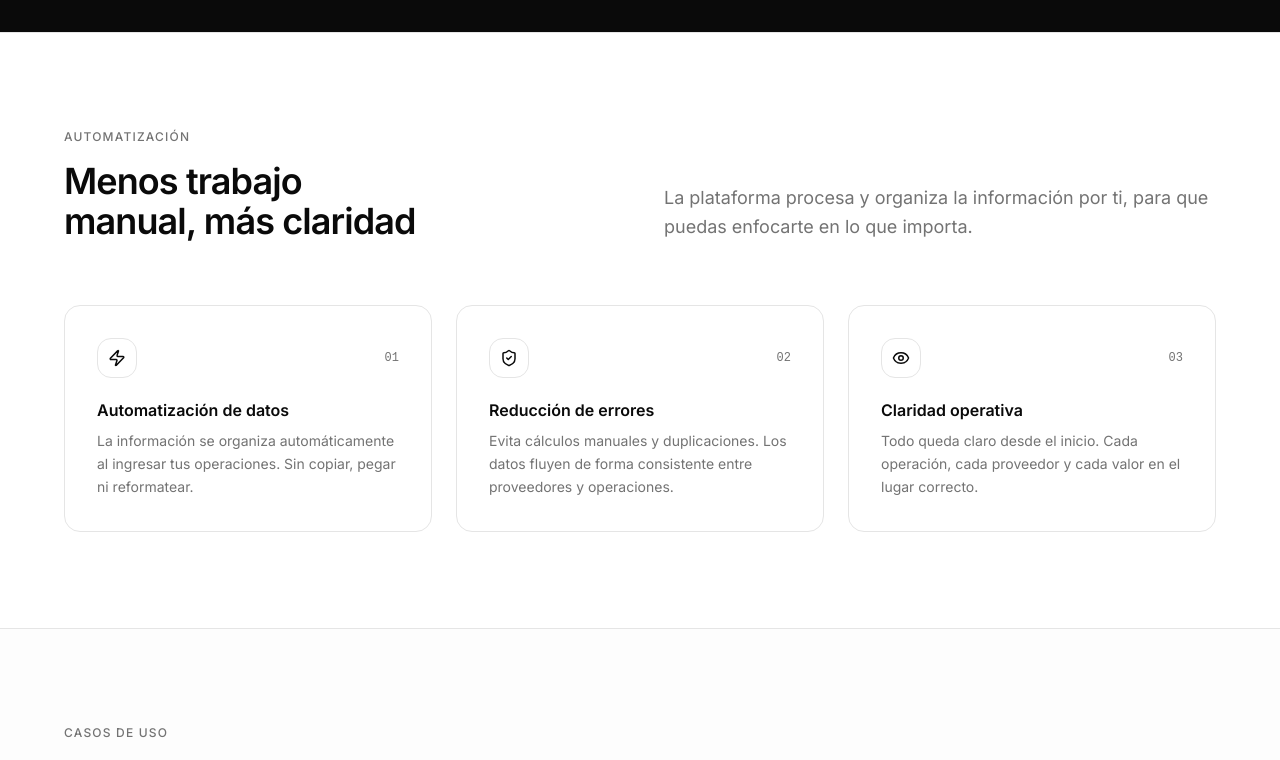
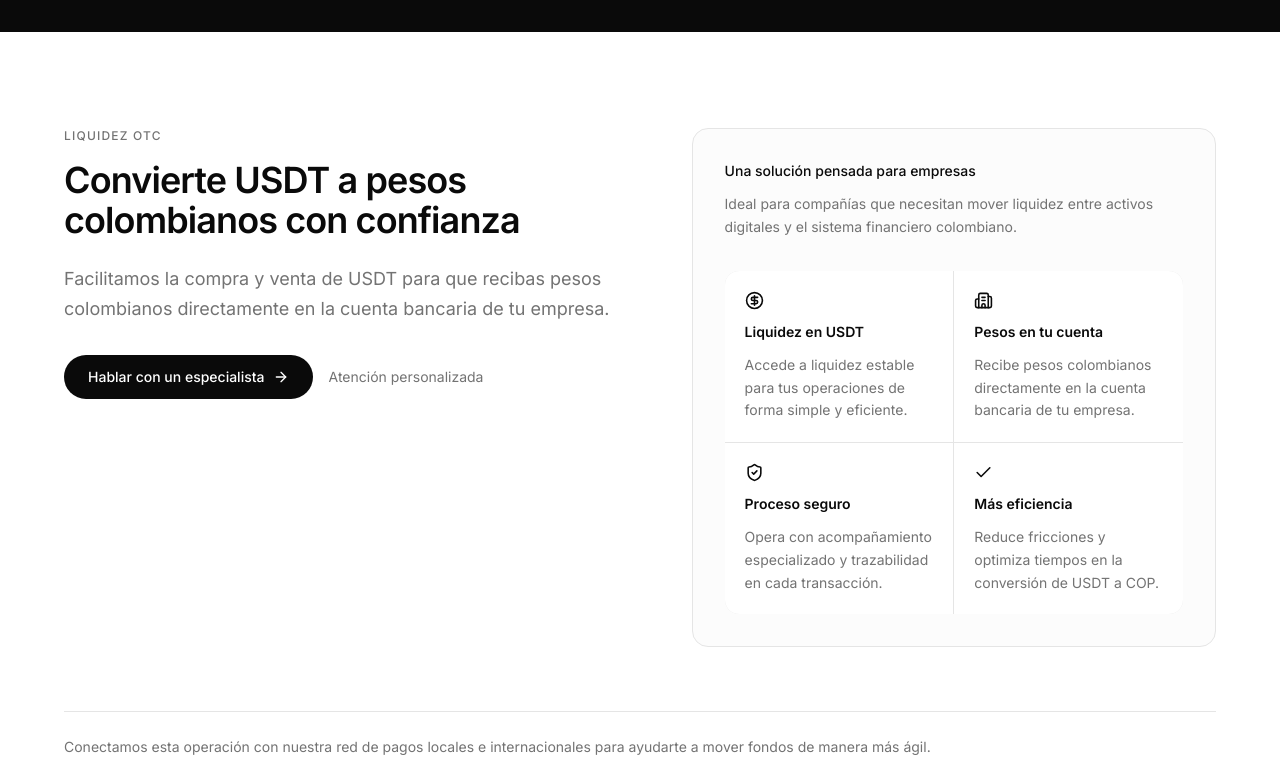
Before and after one commit to nextechgsas-design/v0-saa-s-landing-page, a Next.js app: page / in a window 1280 px wide. Shown: the part 2940-3700 px from the top of the page. Built offline with nearby package versions, Linux system fonts and the light colour scheme.

Commit message:
Add bilingual OTC liquidity service section

```diff
--- a/app/page.tsx
+++ b/app/page.tsx
@@ -6,6 +6,7 @@ import { FlowDiagram } from "@/components/flow-diagram"
 import { ProblemSection } from "@/components/problem-section"
 import { SolutionSection } from "@/components/solution-section"
 import { PaymentsSection } from "@/components/payments-section"
+import { OtcLiquiditySection } from "@/components/otc-liquidity-section"
 import { AutomationSection } from "@/components/automation-section"
 import { UseCasesSection } from "@/components/use-cases-section"
 import { HowItWorksSection } from "@/components/how-it-works-section"
@@ -23,6 +24,7 @@ export default function Home() {
         <ProblemSection />
         <SolutionSection />
         <PaymentsSection />
+        <OtcLiquiditySection />
         <AutomationSection />
         <UseCasesSection />
         <HowItWorksSection />
--- /dev/null
+++ b/components/otc-liquidity-section.tsx
@@ -0,0 +1,111 @@
+"use client"
+
+import { ArrowRight, Building2, Check, CircleDollarSign, ShieldCheck } from "lucide-react"
+import { useLanguage } from "@/lib/language-context"
+
+export function OtcLiquiditySection() {
+  const { lang } = useLanguage()
+
+  const benefits = [
+    {
+      icon: CircleDollarSign,
+      title: { es: "Liquidez en USDT", en: "USDT liquidity" },
+      description: {
+        es: "Accede a liquidez estable para tus operaciones de forma simple y eficiente.",
+        en: "Access stable liquidity for your operations simply and efficiently.",
+      },
+    },
+    {
+      icon: Building2,
+      title: { es: "Pesos en tu cuenta", en: "COP in your account" },
+      description: {
+        es: "Recibe pesos colombianos directamente en la cuenta bancaria de tu empresa.",
+        en: "Receive Colombian pesos directly in your company bank account.",
+      },
+    },
+    {
+      icon: ShieldCheck,
+      title: { es: "Proceso seguro", en: "Secure process" },
+      description: {
+        es: "Opera con acompañamiento especializado y trazabilidad en cada transacción.",
+        en: "Operate with specialist support and traceability for every transaction.",
+      },
+    },
+    {
+      icon: Check,
+      title: { es: "Más eficiencia", en: "More efficiency" },
+      description: {
+        es: "Reduce fricciones y optimiza tiempos en la conversión de USDT a COP.",
+        en: "Reduce friction and optimize the time required to convert USDT to COP.",
+      },
+    },
+  ]
+
+  return (
+    <section id="liquidez" className="bg-background px-6 py-24">
+      <div className="mx-auto max-w-6xl">
+        <div className="grid items-start gap-12 lg:grid-cols-[1.05fr_0.95fr]">
+          <div>
+            <p className="mb-4 text-xs font-medium uppercase tracking-widest text-muted-foreground">
+              {lang === "es" ? "Liquidez OTC" : "OTC liquidity"}
+            </p>
+            <h2 className="max-w-xl text-balance text-3xl font-semibold tracking-tight text-foreground md:text-4xl">
+              {lang === "es"
+                ? "Convierte USDT a pesos colombianos con confianza"
+                : "Convert USDT to Colombian pesos with confidence"}
+            </h2>
+            <p className="mt-6 max-w-xl text-lg leading-relaxed text-muted-foreground">
+              {lang === "es"
+                ? "Facilitamos la compra y venta de USDT para que recibas pesos colombianos directamente en la cuenta bancaria de tu empresa."
+                : "We facilitate the purchase and sale of USDT so you can receive Colombian pesos directly in your company bank account."}
+            </p>
+            <div className="mt-8 flex flex-col gap-4 sm:flex-row sm:items-center">
+              <a
+                href="#contacto"
+                className="inline-flex items-center justify-center gap-2 rounded-full bg-foreground px-6 py-3 text-sm font-medium text-background transition-colors hover:bg-foreground/90"
+              >
+                {lang === "es" ? "Hablar con un especialista" : "Talk to a specialist"}
+                <ArrowRight size={16} aria-hidden="true" />
+              </a>
+              <span className="text-sm text-muted-foreground">
+                {lang === "es" ? "Atención personalizada" : "Personalized support"}
+              </span>
+            </div>
+          </div>
+
+          <div className="rounded-2xl border border-border bg-muted/30 p-6 md:p-8">
+            <p className="text-sm font-medium text-foreground">
+              {lang === "es" ? "Una solución pensada para empresas" : "A solution built for businesses"}
+            </p>
+            <p className="mt-3 text-sm leading-relaxed text-muted-foreground">
+              {lang === "es"
+                ? "Ideal para compañías que necesitan mover liquidez entre activos digitales y el sistema financiero colombiano."
+                : "Ideal for companies that need to move liquidity between digital assets and the Colombian financial system."}
+            </p>
+            <div className="mt-8 grid gap-px overflow-hidden rounded-xl bg-border sm:grid-cols-2">
+              {benefits.map(({ icon: Icon, title, description }) => (
+                <div key={title.es} className="flex flex-col gap-3 bg-background p-5">
+                  <Icon size={19} className="text-foreground" aria-hidden="true" />
+                  <h3 className="text-sm font-semibold text-foreground">
+                    {lang === "es" ? title.es : title.en}
+                  </h3>
+                  <p className="text-sm leading-relaxed text-muted-foreground">
+                    {lang === "es" ? description.es : description.en}
+                  </p>
+                </div>
+              ))}
+            </div>
+          </div>
+        </div>
+
+        <div className="mt-16 border-t border-border pt-6">
+          <p className="text-sm leading-relaxed text-muted-foreground">
+            {lang === "es"
+              ? "Conectamos esta operación con nuestra red de pagos locales e internacionales para ayudarte a mover fondos de manera más ágil."
+              : "We connect this operation to our local and international payments network to help you move funds more efficiently."}
+          </p>
+        </div>
+      </div>
+    </section>
+  )
+}
```
